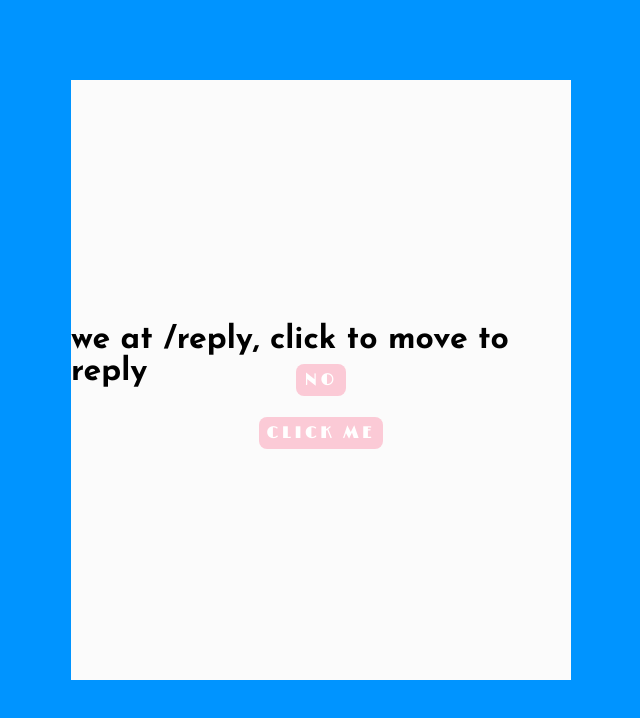
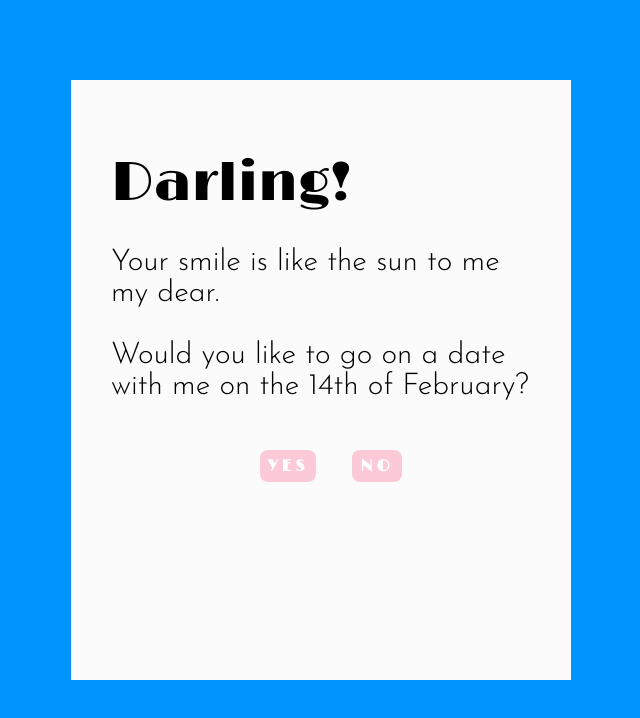
Before and after one commit to JohLeo/cake-crumbs, a React (Create React App) app in the folder my-app/: page /darling in a window 1280 px wide. Shown: the top 718 px of the page, without its empty margins (319-959 px from the left). Built offline with nearby package versions, Linux system fonts and the light colour scheme.

Commit message:
styling for antisocial button

```diff
--- a/my-app/src/components/Button.tsx
+++ b/my-app/src/components/Button.tsx
@@ -10,7 +10,7 @@ interface NoButtonProps {
 
 const NoButton: React.FC<NoButtonProps> = ({ onClick, children }) => {
   useEffect(() => {
-    const OFFSET = 100;
+    const OFFSET = 20;
     const noButton = document.getElementById('no-button') as HTMLButtonElement | null;
 
     const setButtonPosition = (left: number, top: number) => {
@@ -51,12 +51,12 @@ const NoButton: React.FC<NoButtonProps> = ({ onClick, children }) => {
         const horizontalDistanceFrom = distanceFromCenter(buttonBox.x, x, buttonBox.width);
         const verticalDistanceFrom = distanceFromCenter(buttonBox.y, y, buttonBox.height);
 
-        const horizontalOffset = buttonBox.width / 2 + OFFSET;
-        const verticalOffset = buttonBox.height / 2 + OFFSET;
+        const horizontalOffset = buttonBox.width / 1 + OFFSET;
+        const verticalOffset = buttonBox.height / 1 + OFFSET;
         if (Math.abs(horizontalDistanceFrom) <= horizontalOffset && Math.abs(verticalDistanceFrom) <= verticalOffset) {
           setButtonPosition(
-            buttonBox.x + (horizontalOffset / horizontalDistanceFrom) * 10,
-            buttonBox.y + (verticalOffset / verticalDistanceFrom) * 10
+            buttonBox.x + (horizontalOffset / horizontalDistanceFrom) * 5,
+            buttonBox.y + (verticalOffset / verticalDistanceFrom) * 5
           );
         }
       }
--- a/my-app/src/components/Darling.tsx
+++ b/my-app/src/components/Darling.tsx
@@ -1,6 +1,6 @@
 import React from 'react';
 import { useNavigate } from 'react-router-dom';
-import { LetContainer, Letter, YesButton } from '../components/style/darling-style';
+import { LetContainer, Letter, LetTitle, LetP, Buttons, ButtOne, ButtTwo, YesButton } from '../components/style/darling-style';
 import NoButton from './Button';
 
 const Darling: React.FC = () => {
@@ -14,9 +14,25 @@ const Darling: React.FC = () => {
     <LetContainer>
 
       <Letter>
-        <h1> we at /reply, click to move to reply </h1>
-        <YesButton onClick={handleClick}> CLICK ME </YesButton>
-        <NoButton onClick={handleClick}> NO </NoButton>
+        <LetTitle> Darling! </LetTitle>
+        <LetP>
+          Your smile is like the sun to me my dear.
+          <br />
+          <br />
+          Would you like to go on a date with me on the 14th of February?
+
+        </LetP>
+        <Buttons>
+          <ButtOne>
+            <YesButton onClick={handleClick}> YES </YesButton>
+          </ButtOne>
+
+          <ButtTwo>
+            <NoButton onClick={handleClick}> NO </NoButton>
+
+          </ButtTwo>
+        </Buttons>
+
       </Letter>
 
     </LetContainer>
--- a/my-app/src/components/style/darling-style.tsx
+++ b/my-app/src/components/style/darling-style.tsx
@@ -11,11 +11,38 @@ export const LetContainer = styled.div`
 export const Letter = styled.div`
   display: flex;
   flex-direction: column;
-  justify-content: center;
-  align-items: center;
   background-color: #FBFBFB;
   width: 500px;
   height: 600px;
+
+`;
+
+export const LetTitle = styled.h1`
+  font-family: Limelight;
+  font-size: 55px;
+  font-weight: 300;
+  margin: 70px 0 0 40px;
+`
+
+export const LetP = styled.p`
+  font-size: 30px;
+  font-weight: 300;
+  margin: 30px 40px;
+`
+
+export const Buttons = styled.div`
+  display: flex;
+  flex-direction: row;
+  justify-content: center;
+  margin-left: -30px;
+`;
+
+export const ButtOne = styled.div`
+margin: 18px;
+`;
+
+export const ButtTwo = styled.div`
+ margin: 18px;
 `;
 
 export const YesButton = styled.button`
@@ -30,7 +57,6 @@ export const YesButton = styled.button`
   cursor: pointer;
   border: none;
   border-radius: 8px;
-  margin: 8px;
 
   &:hover {
     color: #FF7676;
@@ -51,7 +77,7 @@ position: absolute;
   cursor: pointer;
   border: none;
   border-radius: 8px;
-  margin: 8px;
+
 
   &:hover {
     color: #FF7676;
```
